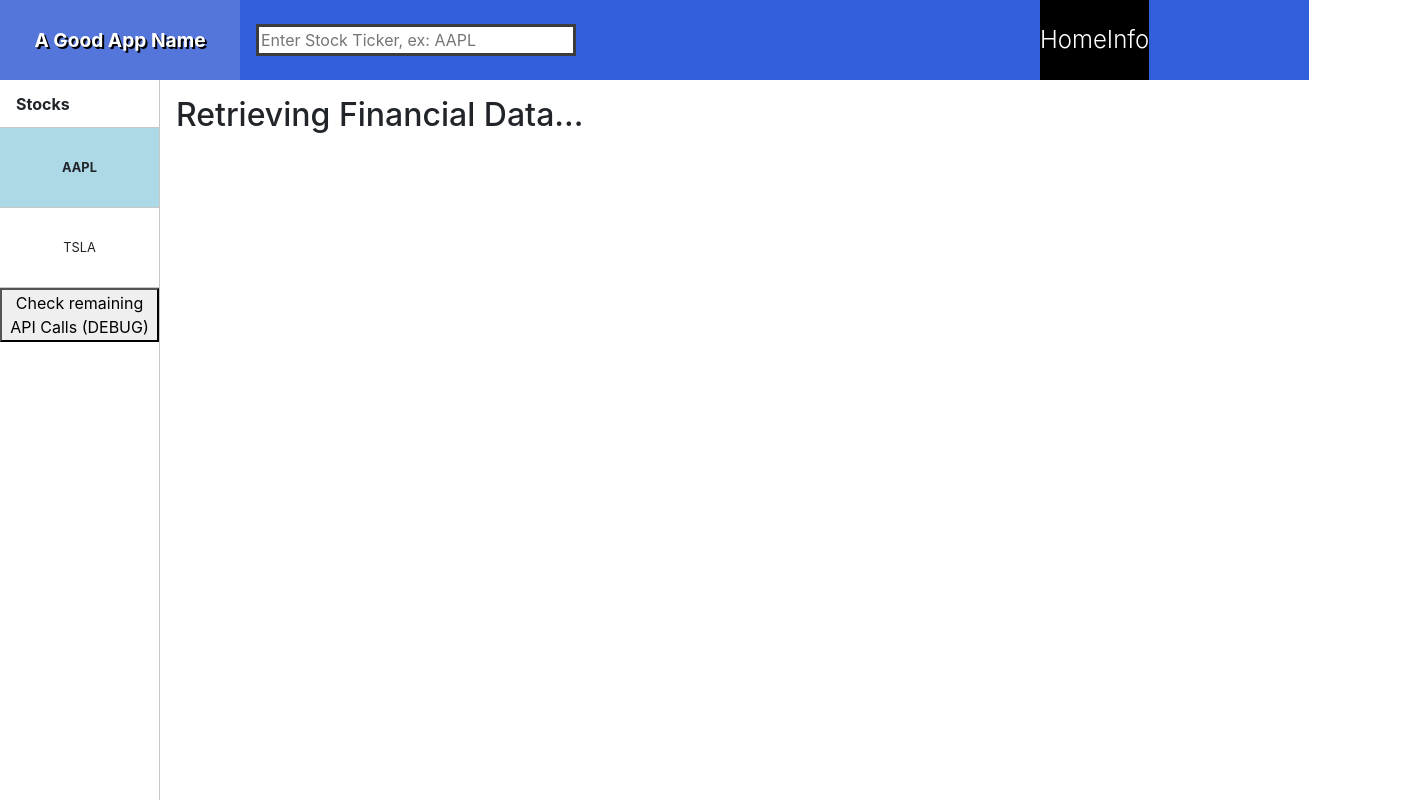
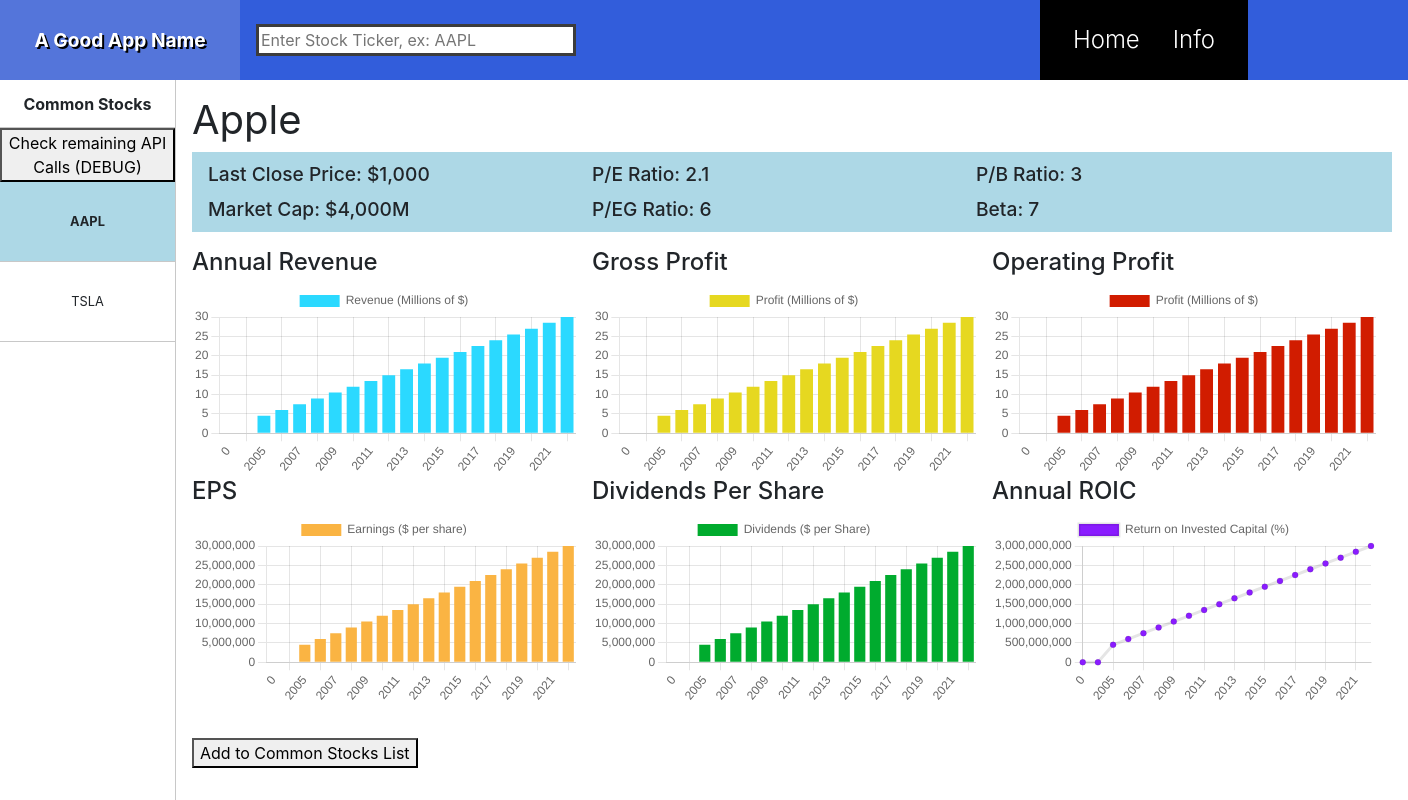
Before and after one commit to andiz-hang/Swordfish, a React (Create React App) app: page / in a window 1280 px wide. Both pictures are taken after a click on the item "AAPL". Shown: the whole page, 1408 px wide, since content can reach past the window. Built offline with nearby package versions, Linux system fonts and the light colour scheme; no server answers.

Commit message:
changed formatting of StockInfo page

```diff
--- a/src/App.css
+++ b/src/App.css
@@ -1,6 +1,6 @@
 .App {
   display: grid;
   grid-template-rows: 5rem auto;
-  grid-template-columns: 10rem auto;
+  grid-template-columns: 11rem auto;
   height: 100vh;
 }
--- a/src/components/ApiHandler.jsx
+++ b/src/components/ApiHandler.jsx
@@ -142,23 +142,23 @@
 };
 
 export async function getAPIData(ticker) {
-  const stats = await apiFuncs.getStats(ticker);
-  const years = await apiFuncs.getYears(ticker);
-  const revenue = await apiFuncs.getRevenue(ticker);
-  const gross = await apiFuncs.getGrossProfit(ticker);
-  const operating = await apiFuncs.getOperatingProfit(ticker);
-  const eps = await apiFuncs.getEPS(ticker);
-  const dividends = await apiFuncs.getDividends(ticker);
-  const roic = await apiFuncs.getROIC(ticker);
+  // const stats = await apiFuncs.getStats(ticker);
+  // const years = await apiFuncs.getYears(ticker);
+  // const revenue = await apiFuncs.getRevenue(ticker);
+  // const gross = await apiFuncs.getGrossProfit(ticker);
+  // const operating = await apiFuncs.getOperatingProfit(ticker);
+  // const eps = await apiFuncs.getEPS(ticker);
+  // const dividends = await apiFuncs.getDividends(ticker);
+  // const roic = await apiFuncs.getROIC(ticker);
 
-  // const stats = await apiFuncs.getStatsTEST(ticker);
-  // const years = await apiFuncs.getYearsTEST(ticker);
-  // const revenue = await apiFuncs.getDataTEST(ticker);
-  // const gross = await apiFuncs.getDataTEST(ticker);
-  // const operating = await apiFuncs.getDataTEST(ticker);
-  // const eps = await apiFuncs.getDataTEST(ticker);
-  // const dividends = await apiFuncs.getDataTEST(ticker);
-  // const roic = await apiFuncs.getDataTEST(ticker);
+  const stats = await apiFuncs.getStatsTEST(ticker);
+  const years = await apiFuncs.getYearsTEST(ticker);
+  const revenue = await apiFuncs.getDataTEST(ticker);
+  const gross = await apiFuncs.getDataTEST(ticker);
+  const operating = await apiFuncs.getDataTEST(ticker);
+  const eps = await apiFuncs.getDataTEST(ticker);
+  const dividends = await apiFuncs.getDataTEST(ticker);
+  const roic = await apiFuncs.getDataTEST(ticker);
 
   return {
     years: years,
--- a/src/components/MainPage.css
+++ b/src/components/MainPage.css
@@ -2,21 +2,26 @@
   padding: 1rem;
 }
 
-.MainPage>h1 {
-  font-size: 2rem;
+.company-name {
+  font-weight: 400;
+  font-size: 2.5rem;
 }
 
 .StatsBar {
-  display: grid;
-  grid-template-columns: 1fr 1fr 1fr;
+  display: flex;
+  flex-wrap: wrap;
+  align-content: space-evenly;
 
   background-color: lightblue;
+  padding: 0rem 1rem;
 
-  padding: 1rem;
+  height: 5rem;
 }
 
-.StatsBar>h1 {
-  font-size: 1.5rem;
+.StatsBar>h2 {
+  font-size: 1.2rem;
+  width: 24rem;
+  margin: 0;
 }
 
 .ChartContainer {
@@ -31,6 +36,10 @@
   margin-bottom: 2rem;
 }
 
+.ChartLabel {
+  font-size: 1.5rem;
+}
+
 .DividendBar {
   display: grid;
   grid-template-columns: 1fr 2fr;
--- a/src/components/Sidebar.css
+++ b/src/components/Sidebar.css
@@ -12,6 +12,7 @@
   height: 3rem;
   border-bottom: 0.1rem solid rgb(200, 200, 200);
   align-items: center;
+  justify-content: center;
 }
 
 .sidebar-header>* {
--- a/src/components/Sidebar.jsx
+++ b/src/components/Sidebar.jsx
@@ -5,8 +5,24 @@
   render() {
     const sidebarItems = [
       <li key="header" className="sidebar-header">
-        <span>Stocks</span>
+        <span>Common Stocks</span>
       </li>,
+
+      // vvvvv DEBUG vvvvv
+      <button
+        onClick={async () => {
+          const res = await fetch(
+            "https://public-api.quickfs.net/v1/usage?api_key=84560ad55be389e07b7999dbad32766e3baf7c4a"
+          );
+
+          const usage = await res.json();
+          alert(
+            `Number of API calls remaining today: ${usage["usage"]["quota"]["remaining"]}`
+          );
+        }}
+      >
+        Check remaining API Calls (DEBUG)
+      </button>,
     ];
 
     const stocks = this.props.stocks;
@@ -36,24 +52,6 @@
       }
     }
 
-    // vvvvv DEBUG vvvvv
-    sidebarItems.push(
-      <button
-        onClick={async () => {
-          const res = await fetch(
-            "https://public-api.quickfs.net/v1/usage?api_key=84560ad55be389e07b7999dbad32766e3baf7c4a"
-          );
-
-          const usage = await res.json();
-          alert(
-            `Number of API calls remaining today: ${usage["usage"]["quota"]["remaining"]}`
-          );
-        }}
-      >
-        Check remaining API Calls (DEBUG)
-      </button>
-    );
-
     return <ul className="Sidebar">{sidebarItems}</ul>;
   }
 }
--- a/src/components/main-page-components/StockInfo.jsx
+++ b/src/components/main-page-components/StockInfo.jsx
@@ -42,15 +42,15 @@
     } else {
       return (
         <main className="MainPage">
-          <h1>{this.state.data.stats.name}</h1>
+          <h1 className="company-name">{this.state.data.stats.name}</h1>
 
           <div className="StatsBar">
-            <h1>Last Close Price: ${this.state.data.stats.price}</h1>
-            <h1>P/E Ratio: {this.state.data.stats.pe}</h1>
-            <h1>P/B Ratio: {this.state.data.stats.pb}</h1>
-            <h1>Market Cap: ${this.state.data.stats.mktCap}M</h1>
-            <h1>P/EG Ratio: {this.state.data.stats.peg}</h1>
-            <h1>Beta: {this.state.data.stats.beta}</h1>
+            <h2>Last Close Price: ${this.state.data.stats.price}</h2>
+            <h2>P/E Ratio: {this.state.data.stats.pe}</h2>
+            <h2>P/B Ratio: {this.state.data.stats.pb}</h2>
+            <h2>Market Cap: ${this.state.data.stats.mktCap}M</h2>
+            <h2>P/EG Ratio: {this.state.data.stats.peg}</h2>
+            <h2>Beta: {this.state.data.stats.beta}</h2>
           </div>
 
           <div className="GraphDisplayPanel">
@@ -117,7 +117,7 @@
           </div>
 
           <button onClick={() => this.props.onAddStock(this.props.stock)}>
-            Add Stock to List
+            Add to Common Stocks List
           </button>
         </main>
       );
```
